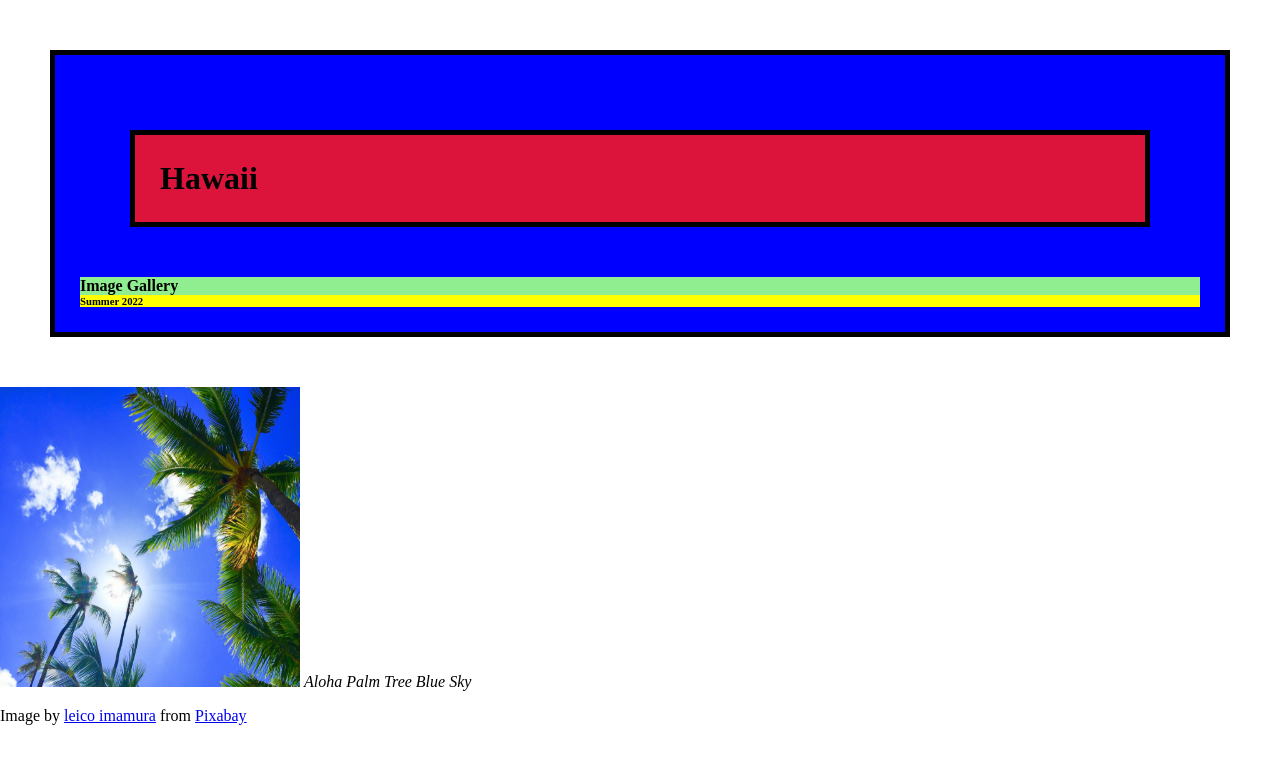
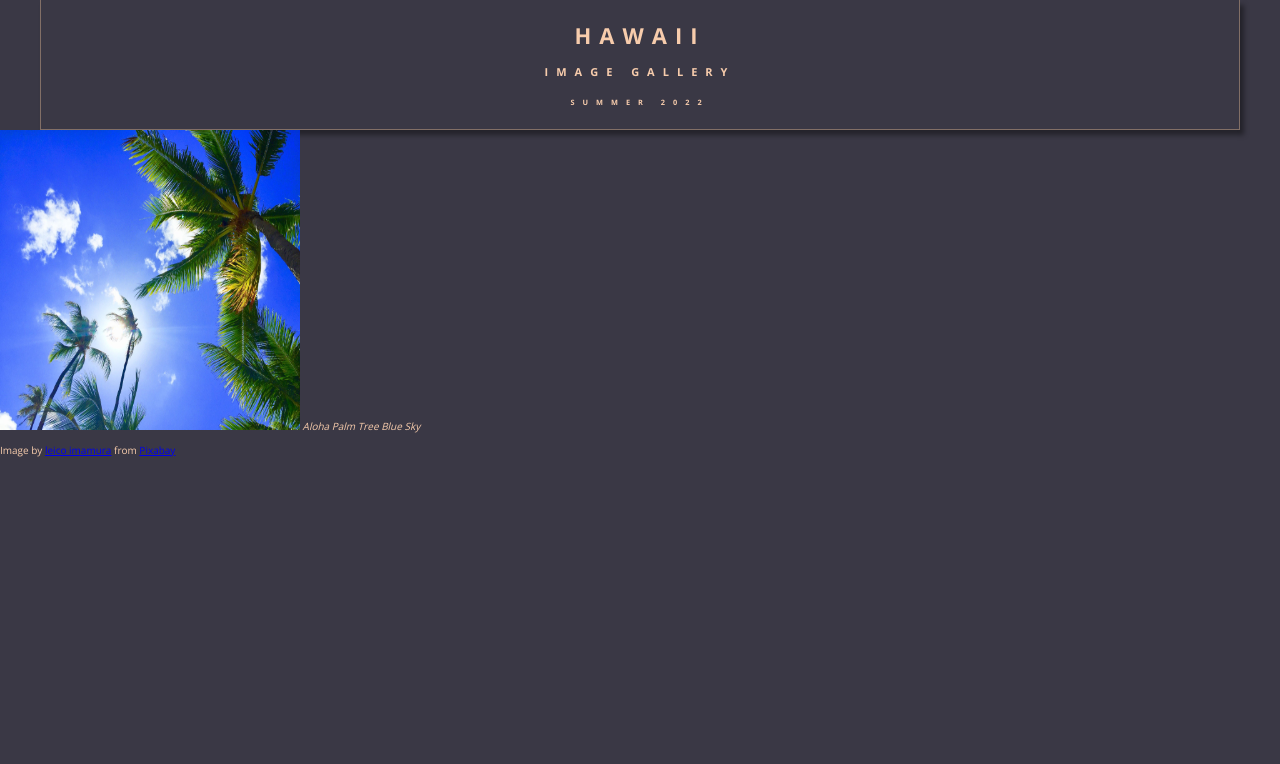
Before and after one commit to CSF2223/imagegallery-SalvatoreNico, a plain HTML site: page index.html in a window 1280 px wide. Drawn offline with nearby package versions, Linux system fonts and the light colour scheme.

Commit message:
Complete through 2.08

```diff
--- a/style.css
+++ b/style.css
@@ -1,38 +1,39 @@
 /*
-Color Palette:
-background color:
-font color:
-secondary color:
-tertiary color:
+Color Palette
+background color: #3A3845
+font color:  #F7CCAC
+secondary color: #C69B7B
+tertiary color:  #826F66
 */
 
 /* CSS syntax notes:
     selector {property:value;}
 */
 
+@import url('https://fonts.googleapis.com/css2?family=Open+Sans:wght@300;400;600;700&display=swap');
+
+html {font-size: 62.5%;        /* Default font size is 16px -62.5% of 16 is 10px -
+                                    1 rem (relative unit) now will be equivalent to 10 px) */
+
+}
+
+header {
+    margin: 0 4rem;
+    letter-spacing: 0.8rem;
+    text-align: center;
+    border-bottom: 1px solid #826F66;
+    border-right:  1px solid #826F66;
+    border-left:  1px solid #826F66;
+    padding: 0.5rem;
+    box-shadow: 4px 5px 5px rgba(0, 0, 0, 0.4);
+    text-transform: uppercase;
+    font-size: 1.1rem;
+}
+
+
 body{
+    background-color: #3A3845;
+    color:#F7CCAC;
+    font-family: 'Open Sans', sans-serif;
     margin: 0;
 }
-header {
-    background-color: blue;
-    margin: 50px;
-    border: 5px solid black;
-    padding: 25px;
-}
-h1 {
-    background-color:crimson;
-    margin: 50px;
-    border: 5px solid black;
-    padding: 25px;
-
-}
-h4 {
-    background-color:lightGreen;
-    margin: 0;
-
-}
-h6 {
-    background-color:yellow;
-    margin: 0;
-
-}
```
